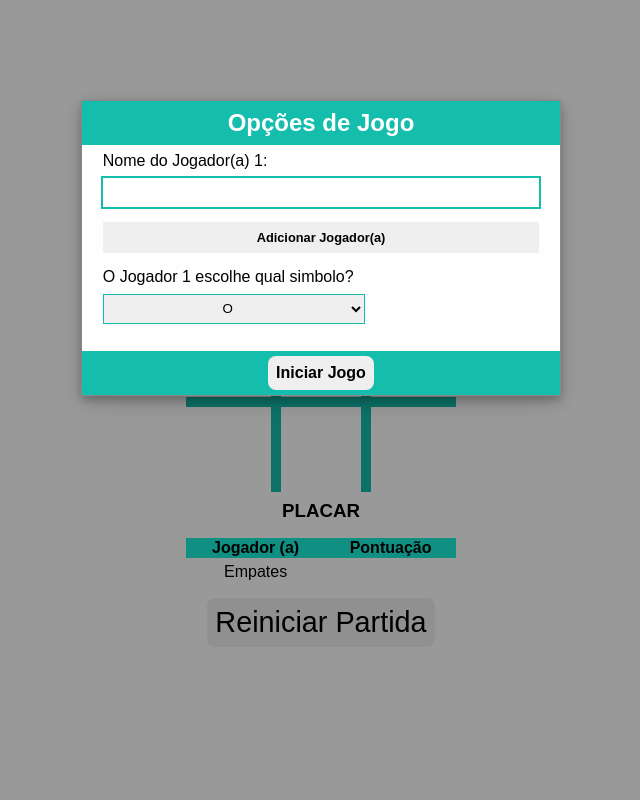
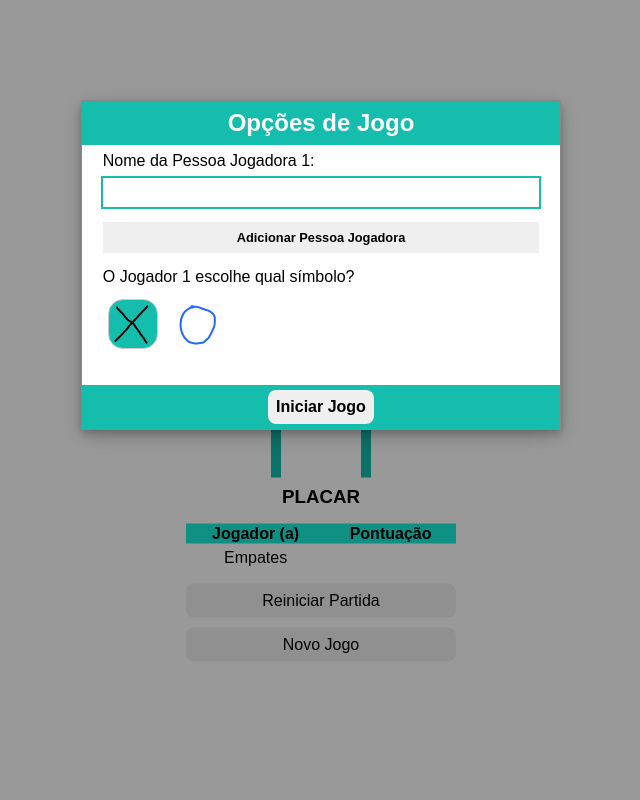
Before and after one commit to pliniohavila/jogo_da_velha, a PHP site: page / in a window 1280 px wide. Shown: the whole page, without its empty margins (319-959 px from the left). Run offline with PHP 8.4, Linux system fonts and the light colour scheme.

```diff
--- a/assets/css/styles.css
+++ b/assets/css/styles.css
@@ -114,12 +114,15 @@ td.highlight {
 }
 
 .footer {
+    display: flex;
+    flex-direction: column;
+    gap: 10px;
     text-align: center;
     padding: 0.8 rem;
 }
 
 .restart {
-    font-size: 1.8rem;
+    font-size: 1rem;
 }
 
 .restart:hover {
@@ -175,6 +178,12 @@ td.highlight {
     display: none !important;
 }
 
+.player-name-empty {
+    display: none;
+    color:red;
+    font-size: 10px;
+}
+
 .infos-input {
     line-height: 1.5;
     color: #495057;
@@ -197,26 +206,26 @@ input[type='text'] {
     color: var(--primary);
 }
 
-input[type='checkbox'] {
+.radio-image label {
+    display: inline-block;
     cursor: pointer;
-    vertical-align: middle;
-    position: relative;
-    top: -1px;
+    padding: 5px;
+    border-radius: 4px;
 }
 
-select {
-    height: 30px;
-    width: 60%;
-    text-align: center;
-    border: 1px solid var(--primary);
-    cursor: pointer;
+.radio-image label img {
+    width: 50px;
+    height: 50px;
 }
 
-select:focus {
-    border: 1px solid var(--primary);
-    background-color: #18dac6;
-    color: #fff;
-    transition-duration: 500ms;
+.radio-image label input[type="radio"] {
+    display: none;
+}
+
+.radio-image label input[type="radio"]:checked + img {
+    background-color: var(--primary);
+    border-radius: 30%;
+    border: 1px solid #ccc;
 }
 
 .modal-footer {
--- a/assets/js/game.js
+++ b/assets/js/game.js
@@ -35,16 +35,22 @@ const tds_arr = Array.from(tds);
 let PLAYER_1;
 let PLAYER_2;
 let ACTUAL_PLAYER;
-let MACHINE = 1;
+let TWO_PLAYERS = false;
+let MACHINE;
 
 // HANDLERS
 
 function startGame() {
-    add_event_listener();
+    MACHINE = 1;
+    addEventListeners();
+
+    const players = getInfoPlayers();
+    console.log(players);
+    if (!checkNamePlayers(players))
+        return;
+
     const modal = document.getElementById("options");
     modal.style.display = 'none';
-
-    const players = getInfoPlayers();
     PLAYER_1 = new Player(players.player1, players.player1Symbol);
     if (players.player2.length === 0) {
         PLAYER_2 = new Player('Baymax', players.player2Symbol);
@@ -75,10 +81,23 @@ function startGame() {
     }
 }
 
+function newGame() {
+    PLAYER_1 = undefined;
+    PLAYER_2 = undefined;
+    ACTUAL_PLAYER = undefined;
+    TWO_PLAYERS = false;
+    MACHINE = 1;
+    resetGame()
+    resetPlacar()
+    removeEventListeners();
+    const modal = document.getElementById("options");
+    modal.style.display = 'block';
+}
+
 function updateActualPlayerShow() {
     getById('actual-player-content').innerText = `Agora é a vez de ${ACTUAL_PLAYER.name}`;
 }
-
+let i = 0;
 function playerMark(td) {
     const [line_s, column_s] = td.id.split('');
     const line = parseInt(line_s);
@@ -89,9 +108,13 @@ function playerMark(td) {
         const x_div = td.querySelector(ACTUAL_PLAYER.symbol.symbolIcon);
         x_div.style.display = 'block';
     }
-    if (checkEndGame())
+    if (checkEndGame()) {
+        console.log('Fim de jogo');
+        removeEventListeners();
         return;
+    }
     if (MACHINE === 1) {
+        console.log('call machine ', i++)
         machineMark();
     }
     else {
@@ -138,6 +161,7 @@ function resetGame() {
     });
     remove_highlight();
     resetDataGame();
+    addEventListeners();
     const randomPlayerStart = getRandom() % 3;
     if (randomPlayerStart === PLAYER_2)
         machineMark();
@@ -202,14 +226,15 @@ function showInputPlayer2() {
     const divInputPlayer2ClassList = divInputPlayer2.classList;
     if (divInputPlayer2ClassList.contains('infos-group-hidden')) {
         divInputPlayer2.classList.remove('infos-group-hidden');
-        btnAddPLayer.innerText = 'Remover Jogador(a)'
+        btnAddPLayer.innerText = 'Remover Pessoa Jogadora';
+        TWO_PLAYERS = true;
     }
     else {
         divInputPlayer2.classList.add('infos-group-hidden');
-        btnAddPLayer.innerText = 'Adicionar Jogador(a)'
+        btnAddPLayer.innerText = 'Adicionar Pessoa Jogadora'
+        TWO_PLAYERS = false;
     }
 }
-
 
 function updatePlacar() {
     getById('placar-player1-points').innerText = PLACAR.player1;
@@ -218,6 +243,20 @@ function updatePlacar() {
 }
 
 // HELPERS
+
+function checkNamePlayers(players) {
+    if (players.player1 === '') {
+        getById('player1').parentElement.querySelector('.player-name-empty').style.display = 'block';
+        return false;
+    }
+    if (TWO_PLAYERS === true && players.player2 === '') {
+        console.log('two ', TWO_PLAYERS)
+        getById('player2').parentElement.querySelector('.player-name-empty').style.display = 'block';
+        return false;
+    }
+    return true;
+}
+
 function checkWin(p) {
     let checkedWin = {
         won: false,
@@ -280,26 +319,37 @@ function getRandom() {
     return Math.floor(Math.random() * 3);
 }
 
-function add_event_listener() {
+function playerMarkCallback() {
+    console.log(td);
+    playerMark(td);
+}
+
+function handleClick() {
+    playerMark(this);
+}
+
+function addEventListeners() {
     tds_arr.forEach((td) => {
-        td.addEventListener('click', () => {
-            playerMark(td);
-        });
+        td.addEventListener('click', handleClick);
+    });
+}
+
+function removeEventListeners() {
+    tds_arr.forEach((td) => {
+        td.removeEventListener('click', handleClick);
     });
 }
 
 function getInfoPlayers() {
     const inputs = document.querySelectorAll(".modal-body .infos-input");
-    const select = document.querySelector(".modal-body select");
+    const symbol = document.querySelector('input[name="symbol"]:checked').value;
 
     const values = {};
     for (const input of inputs) {
       values[input.name] = input.value;
     }
-
-    values.player1Symbol = select.value;
+    values.player1Symbol = symbol;
     values.player2Symbol = values.player1Symbol === 'x' ? 'o' : 'x';
-
     return values;
 }
 
@@ -310,6 +360,11 @@ function resetDataGame() {
     });
 }
 
+function resetPlacar() {
+    PLACAR.player1 = 0;
+    PLACAR.player2 = 0;
+    PLACAR.tie = 0;
+}
 // WRAPPERS
 
 function getById(strId) {
--- a/index.html
+++ b/index.html
@@ -93,35 +93,49 @@
         <button id="retart" class="restart" onclick="resetGame()">
             Reiniciar Partida
         </button>
+        <button id="retart" class="restart" onclick="newGame()">
+            Novo Jogo
+        </button>
     </div>
 </div>
 
 <div id="options" class="modal">
     <div class="modal-content">
         <div class="modal-header">
-        <!-- <span class="close">&times;</span> -->
             <h2>Opções de Jogo</h2>
         </div>
     <div class="modal-body">
         <div class="infos-group">
-            <label for="player1">Nome do Jogador(a) 1: </label>
+            <label for="player1">
+                Nome da Pessoa Jogadora 1:
+                <span class="player-name-empty">Insira o nome da Pessoa Jogadora</span>
+            </label>
             <input type="text" name="player1" id="player1" class="infos-input"/>
         </div>
         <div class="infos-group">
             <button type="button" class="btn-add-player" id="option-two-players" onclick="showInputPlayer2()">
-                Adicionar Jogador(a)
+                Adicionar Pessoa Jogadora
             </button>
         </div>
         <div class="infos-group infos-group-hidden" id="input-player2">
-            <label for="player2">Nome do Jogador(a) 2: </label>
+            <label for="player2">
+                Nome da Pessoa Jogadora 2:
+                <span class="player-name-empty">Insira o nome da Pessoa Jogadora</span>
+            </label>
             <input type="text" name="player2" id="player2" class="infos-input"/>
         </div>
         <div class="infos-group">
-            <label for="player2">O Jogador 1 escolhe qual simbolo?</label>
-            <select name="select">
-                <option value="x">X</option>
-                <option value="o" selected>O</option>
-            </select>
+            <label for="player2">O Jogador 1 escolhe qual símbolo?</label>
+            <div class="radio-image">
+                <label for="x">
+                    <input type="radio" name="symbol" id="x" value="x" checked>
+                    <img src="assets/img/x.svg" alt="X">
+                </label>
+                <label for="o">
+                    <input type="radio" name="symbol" id="o" value="o">
+                    <img src="assets/img/o.svg" alt="O">
+                </label>
+            </div>
         </div>
     </div>
     <div class="modal-footer">
```
Also changed, not shown: TODO.MD (+5 -4 lines), 1 other file.
